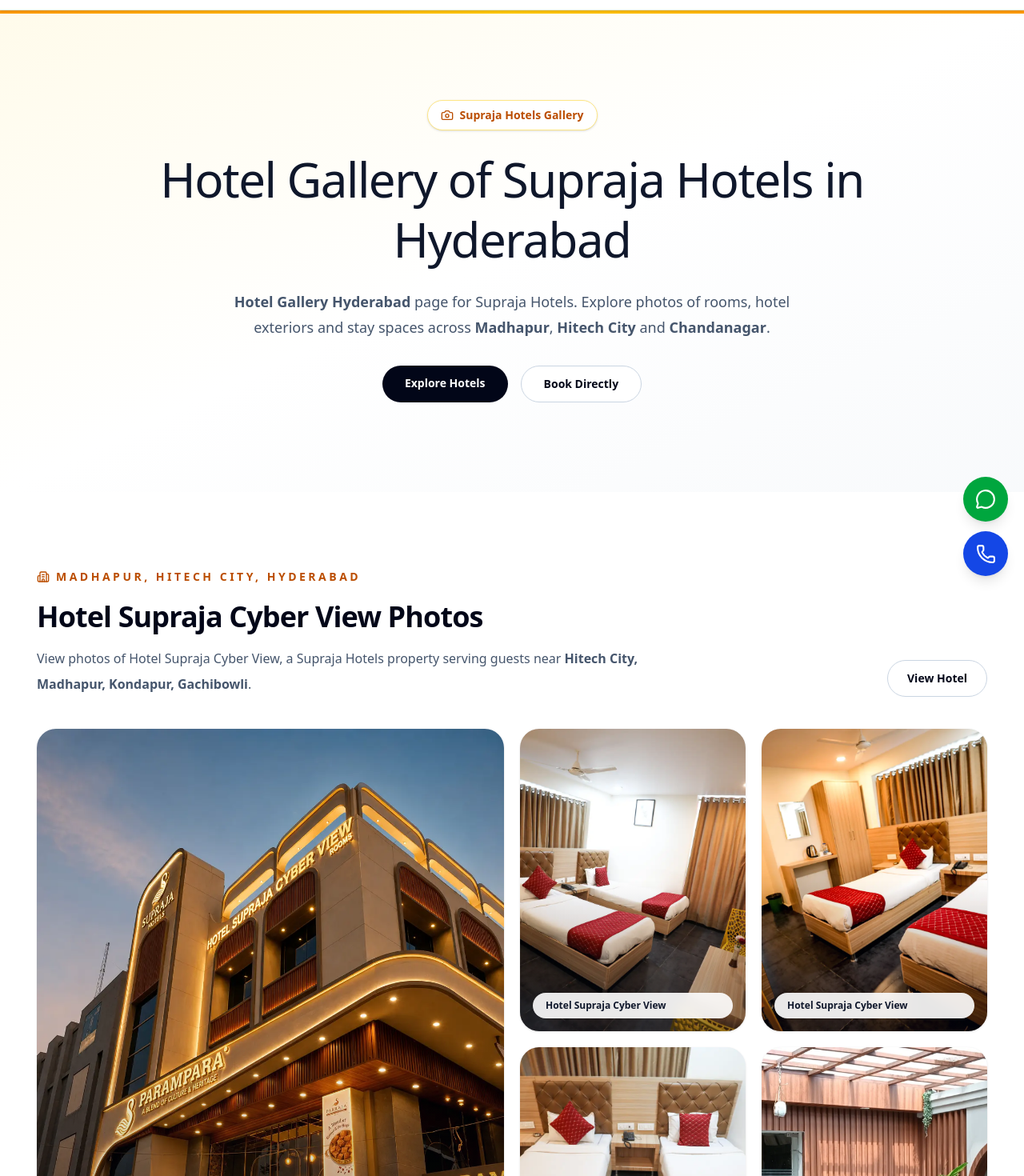
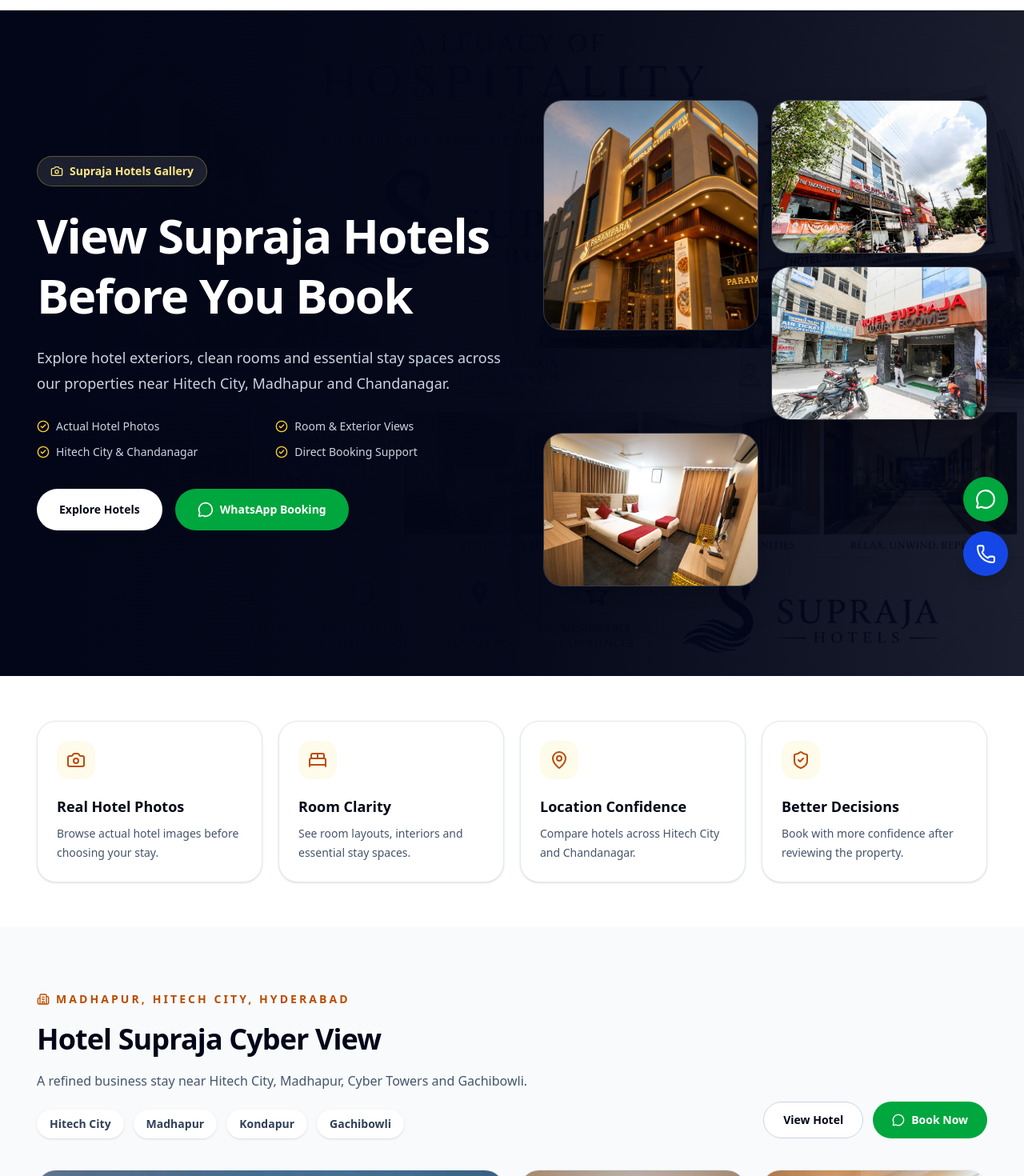
Before and after one commit to suprajahotel-eng/supraja-hotels, a Next.js app: page /gallery in a window 1280 px wide. Shown: the part 60-1530 px from the top of the page at 80% size. Built offline with nearby package versions, Linux system fonts and the light colour scheme.

Commit message:
gallery page ui update

```diff
--- a/app/gallery/page.tsx
+++ b/app/gallery/page.tsx
@@ -1,6 +1,17 @@
 import type { Metadata } from "next";
 import Link from "next/link";
-import { Camera, Building2, MessageCircle, Phone, MapPin } from "lucide-react";
+import {
+  BedDouble,
+  Building2,
+  Camera,
+  CheckCircle2,
+  Eye,
+  MapPin,
+  MessageCircle,
+  Phone,
+  ShieldCheck,
+  Sparkles,
+} from "lucide-react";
 
 import SmartImage from "@/components/SmartImage";
 import { hotels } from "@/data/hotels";
@@ -10,18 +21,16 @@
 export const metadata: Metadata = {
   title: "Hotel Gallery | Supraja Hotels Hyderabad",
   description:
-    "View photos of Supraja Hotels in Hyderabad including rooms, hotel exteriors and stay spaces at Hitech City, Madhapur and Chandanagar.",
+    "View Supraja Hotels photos including rooms, hotel exteriors and stay spaces near Hitech City, Madhapur and Chandanagar.",
   keywords: [
     "Hotel Gallery Hyderabad",
     "Supraja Hotels gallery",
     "hotel photos Hyderabad",
-    "hotels in Hyderabad photos",
     "Hotel Supraja Cyber View photos",
     "Hotel Supraja Residency photos",
     "Hotel Supraja Lodge photos",
     "rooms in Madhapur Hyderabad",
     "rooms in Chandanagar Hyderabad",
-    "hotel images Hyderabad",
   ],
   alternates: {
     canonical: `${siteUrl}/gallery`,
@@ -29,7 +38,7 @@
   openGraph: {
     title: "Hotel Gallery | Supraja Hotels Hyderabad",
     description:
-      "Explore photos of Supraja Hotels in Hyderabad including hotel rooms, exteriors and stay spaces across Madhapur and Chandanagar.",
+      "Explore room photos, hotel exteriors and stay spaces across Supraja Hotels in Hyderabad.",
     url: `${siteUrl}/gallery`,
     siteName: "Supraja Hotels",
     images: [
@@ -52,6 +61,38 @@
   },
 };
 
+const hotelIntro: Record<string, string> = {
+  "supraja-cyber-view":
+    "A refined business stay near Hitech City, Madhapur, Cyber Towers and Gachibowli.",
+  "supraja-residency":
+    "A convenient Chandanagar stay for families, business guests and visitors near BHEL.",
+  "supraja-lodge":
+    "A practical, value-focused hotel with essential comfort near Chandanagar and Miyapur.",
+};
+
+const galleryBenefits = [
+  {
+    icon: Camera,
+    title: "Real Hotel Photos",
+    description: "Browse actual hotel images before choosing your stay.",
+  },
+  {
+    icon: BedDouble,
+    title: "Room Clarity",
+    description: "See room layouts, interiors and essential stay spaces.",
+  },
+  {
+    icon: MapPin,
+    title: "Location Confidence",
+    description: "Compare hotels across Hitech City and Chandanagar.",
+  },
+  {
+    icon: ShieldCheck,
+    title: "Better Decisions",
+    description: "Book with more confidence after reviewing the property.",
+  },
+];
+
 export default function GalleryPage() {
   const gallerySchema = {
     "@context": "https://schema.org",
@@ -60,7 +101,7 @@
     url: `${siteUrl}/gallery`,
     name: "Hotel Gallery | Supraja Hotels Hyderabad",
     description:
-      "Photo gallery of Supraja Hotels in Hyderabad including rooms, exteriors and hotel stay spaces.",
+      "Photo gallery of Supraja Hotels in Hyderabad including rooms, exteriors and stay spaces.",
     isPartOf: {
       "@id": `${siteUrl}#website`,
     },
@@ -75,6 +116,13 @@
     })),
   };
 
+  const heroImages = [
+    hotels[0]?.images.hero,
+    hotels[1]?.images.hero,
+    hotels[2]?.images.hero,
+    hotels[0]?.images.gallery?.[0],
+  ].filter(Boolean);
+
   return (
     <>
       <script
@@ -85,43 +133,116 @@
       />
 
       <main className="bg-white text-slate-900">
-        <section className="relative overflow-hidden bg-gradient-to-br from-amber-50 via-white to-slate-50">
-          <div className="absolute inset-x-0 top-0 h-1 bg-gradient-to-r from-amber-500 via-yellow-400 to-amber-500" />
+        <section className="relative overflow-hidden bg-slate-950 text-white">
+          <div className="absolute inset-0 opacity-25">
+            <SmartImage
+              src="/images/homepage/hero.webp"
+              alt="Supraja Hotels gallery in Hyderabad"
+              fill
+              isHero
+              className="object-cover"
+              sizes="100vw"
+            />
+          </div>
 
-          <div className="container-custom px-4 py-20 lg:py-28">
-            <div className="mx-auto max-w-4xl text-center">
-              <span className="inline-flex items-center rounded-full border border-amber-200 bg-white px-4 py-2 text-sm font-semibold text-amber-700 shadow-sm">
+          <div className="absolute inset-0 bg-gradient-to-r from-slate-950 via-slate-950/95 to-slate-950/60" />
+
+          <div className="container-custom relative grid gap-12 px-4 py-20 lg:grid-cols-[1fr_0.95fr] lg:items-center lg:py-28">
+            <div>
+              <span className="inline-flex items-center rounded-full border border-amber-300/30 bg-white/10 px-4 py-2 text-sm font-semibold text-amber-200">
                 <Camera className="mr-2 h-4 w-4" />
                 Supraja Hotels Gallery
               </span>
 
-              <h1 className="mt-6 max-w-4xl text-4xl font-medium leading-tight tracking-tight md:text-6xl">
-                Hotel Gallery of Supraja Hotels in Hyderabad
+              <h1 className="mt-6 max-w-4xl text-4xl font-bold leading-tight tracking-tight md:text-6xl">
+                View Supraja Hotels Before You Book
               </h1>
 
-              <p className="mx-auto mt-6 max-w-3xl text-lg leading-8 text-slate-600">
-                <strong>Hotel Gallery Hyderabad</strong> page for Supraja
-                Hotels. Explore photos of rooms, hotel exteriors and stay spaces
-                across <strong>Madhapur</strong>, <strong>Hitech City</strong>{" "}
-                and <strong>Chandanagar</strong>.
+              <p className="mt-6 max-w-2xl text-lg leading-8 text-slate-300">
+                Explore hotel exteriors, clean rooms and essential stay spaces
+                across our properties near Hitech City, Madhapur and
+                Chandanagar.
               </p>
 
-              <div className="mt-8 flex flex-wrap justify-center gap-4">
+              <div className="mt-7 grid gap-3 text-sm text-slate-300 sm:grid-cols-2">
+                {[
+                  "Actual Hotel Photos",
+                  "Room & Exterior Views",
+                  "Hitech City & Chandanagar",
+                  "Direct Booking Support",
+                ].map((item) => (
+                  <span key={item} className="flex items-center gap-2">
+                    <CheckCircle2 className="h-4 w-4 text-amber-300" />
+                    {item}
+                  </span>
+                ))}
+              </div>
+
+              <div className="mt-9 flex flex-col gap-4 sm:flex-row">
                 <Link
                   href="/hotels"
-                  className="rounded-full bg-slate-950 px-7 py-3 text-sm font-semibold text-white transition hover:bg-slate-800"
+                  className="inline-flex items-center justify-center rounded-full bg-white px-7 py-4 text-sm font-bold text-slate-950 transition hover:bg-amber-100"
                 >
                   Explore Hotels
                 </Link>
 
-                <Link
-                  href="/contact"
-                  className="rounded-full border border-slate-300 bg-white px-7 py-3 text-sm font-semibold text-slate-950 transition hover:bg-amber-50"
+                <a
+                  href="https://wa.me/919550776161?text=Hi%20Supraja%20Hotels%2C%20I%20viewed%20the%20gallery%20and%20would%20like%20to%20book%20a%20room"
+                  target="_blank"
+                  rel="noopener noreferrer"
+                  className="inline-flex items-center justify-center rounded-full bg-green-600 px-7 py-4 text-sm font-bold text-white transition hover:bg-green-700"
                 >
-                  Book Directly
-                </Link>
+                  <MessageCircle className="mr-2 h-5 w-5" />
+                  WhatsApp Booking
+                </a>
               </div>
             </div>
+
+            <div className="grid grid-cols-2 gap-4">
+              {heroImages.map((image, index) => (
+                <div
+                  key={`${image}-${index}`}
+                  className={`relative overflow-hidden rounded-3xl border border-white/10 bg-white/10 shadow-2xl ${
+                    index === 0 ? "h-72" : "h-48"
+                  } ${index === 0 ? "row-span-2" : ""}`}
+                >
+                  <SmartImage
+                    src={image}
+                    alt={`Supraja Hotels gallery image ${index + 1}`}
+                    fill
+                    className="object-cover"
+                    sizes="(max-width: 1024px) 50vw, 25vw"
+                  />
+                </div>
+              ))}
+            </div>
+          </div>
+        </section>
+
+        <section className="container-custom px-4 py-14">
+          <div className="grid gap-5 md:grid-cols-4">
+            {galleryBenefits.map((benefit) => {
+              const Icon = benefit.icon;
+
+              return (
+                <div
+                  key={benefit.title}
+                  className="rounded-3xl border border-slate-200 bg-white p-6 shadow-sm"
+                >
+                  <div className="flex h-12 w-12 items-center justify-center rounded-2xl bg-amber-50 text-amber-700">
+                    <Icon className="h-6 w-6" />
+                  </div>
+
+                  <h2 className="mt-5 text-lg font-bold text-slate-950">
+                    {benefit.title}
+                  </h2>
+
+                  <p className="mt-2 text-sm leading-6 text-slate-600">
+                    {benefit.description}
+                  </p>
+                </div>
+              );
+            })}
           </div>
         </section>
 
@@ -131,184 +252,229 @@
           return (
             <section
               key={hotel.slug}
-              className={hotelIndex % 2 === 0 ? "bg-white" : "bg-slate-50"}
+              className={hotelIndex % 2 === 0 ? "bg-slate-50" : "bg-white"}
             >
-              <div className="container-custom px-4 py-16 lg:py-24">
-                <div className="mb-10 flex flex-col gap-4 md:flex-row md:items-end md:justify-between">
+              <div className="container-custom px-4 py-16 lg:py-20">
+                <div className="mb-10 grid gap-8 lg:grid-cols-[1fr_auto] lg:items-end">
                   <div>
-                    <span className="inline-flex items-center text-sm font-bold uppercase tracking-[0.25em] text-amber-700">
+                    <span className="inline-flex items-center text-sm font-bold uppercase tracking-[0.22em] text-amber-700">
                       <Building2 className="mr-2 h-4 w-4" />
                       {hotel.location}
                     </span>
 
                     <h2 className="mt-4 text-3xl font-bold tracking-tight text-slate-950 sm:text-4xl">
-                      {hotel.name} Photos
+                      {hotel.name}
                     </h2>
 
                     <p className="mt-4 max-w-3xl leading-8 text-slate-600">
-                      View photos of {hotel.name}, a Supraja Hotels property
-                      serving guests near{" "}
-                      <strong>
-                        {hotel.seo.targetLocations.slice(0, 4).join(", ")}
-                      </strong>
-                      .
+                      {hotelIntro[hotel.slug] || hotel.shortDescription}
                     </p>
+
+                    <div className="mt-5 flex flex-wrap gap-3">
+                      {hotel.seo.targetLocations.slice(0, 4).map((location) => (
+                        <span
+                          key={location}
+                          className="rounded-full bg-white px-4 py-2 text-sm font-semibold text-slate-700 shadow-sm"
+                        >
+                          {location}
+                        </span>
+                      ))}
+                    </div>
                   </div>
 
+                  <div className="flex gap-3">
                     <Link
                       href={`/hotels/${hotel.slug}`}
-                    className="inline-flex w-fit items-center justify-center rounded-full border border-slate-300 bg-white px-6 py-3 text-sm font-semibold text-slate-950 transition hover:border-amber-300 hover:bg-amber-50"
+                      className="inline-flex items-center justify-center rounded-full border border-slate-300 bg-white px-6 py-3 text-sm font-bold text-slate-950 transition hover:border-blue-700 hover:bg-blue-700 hover:text-white"
                     >
                       View Hotel
                     </Link>
+
+                    <a
+                      href={`https://wa.me/91${hotel.whatsapp}?text=Hi%20I%20would%20like%20to%20book%20a%20room%20at%20${encodeURIComponent(
+                        hotel.name
+                      )}`}
+                      target="_blank"
+                      rel="noopener noreferrer"
+                      className="hidden items-center justify-center rounded-full bg-green-600 px-6 py-3 text-sm font-bold text-white transition hover:bg-green-700 sm:inline-flex"
+                    >
+                      <MessageCircle className="mr-2 h-4 w-4" />
+                      Book Now
+                    </a>
+                  </div>
                 </div>
 
                 <div className="grid gap-5 sm:grid-cols-2 lg:grid-cols-4">
-                  {allImages.map((image, index) => (
+                  {allImages.map((image, index) => {
+                    const isFeature = index === 0;
+                    const label =
+                      index === 0
+                        ? "Exterior View"
+                        : index === 1
+                        ? "Room View"
+                        : index === 2
+                        ? "Stay Space"
+                        : index === 3
+                        ? "Room Interior"
+                        : index === 4
+                        ? "Hotel Facility"
+                        : "Guest Space";
+
+                    return (
                       <div
                         key={`${hotel.slug}-${image}-${index}`}
-                      className={`group relative overflow-hidden rounded-3xl bg-slate-100 shadow-sm ${
-                        index === 0 ? "sm:col-span-2 sm:row-span-2" : ""
+                        className={`group relative overflow-hidden rounded-3xl bg-slate-100 shadow-sm ring-1 ring-slate-200/70 ${
+                          isFeature ? "sm:col-span-2 sm:row-span-2" : ""
                         }`}
                       >
                         <SmartImage
                           src={image}
-                        alt={`${hotel.name} hotel photo ${index + 1} in ${
-                          hotel.location
-                        }`}
-                        width={900}
-                        height={700}
+                          alt={`${hotel.name} ${label} in ${hotel.location}`}
+                          width={1000}
+                          height={800}
                           className={`h-full w-full object-cover transition duration-500 group-hover:scale-105 ${
-                          index === 0 ? "min-h-[380px]" : "min-h-[260px]"
+                            isFeature ? "min-h-[430px]" : "min-h-[270px]"
                           }`}
                         />
 
-                      <div className="absolute inset-0 bg-gradient-to-t from-slate-950/50 via-transparent to-transparent opacity-80" />
+                        <div className="absolute inset-0 bg-gradient-to-t from-slate-950/70 via-transparent to-transparent" />
 
-                      <div className="absolute bottom-4 left-4 right-4">
-                        <p className="rounded-full bg-white/90 px-4 py-2 text-xs font-semibold text-slate-900 backdrop-blur">
-                          {hotel.name}
+                        <div className="absolute bottom-4 left-4 right-4 flex items-center justify-between gap-3">
+                          <p className="rounded-full bg-white/95 px-4 py-2 text-xs font-bold text-slate-900 shadow backdrop-blur">
+                            {label}
                           </p>
+
+                          <span className="hidden rounded-full bg-slate-950/70 px-3 py-2 text-xs font-semibold text-white backdrop-blur sm:inline-flex">
+                            <Eye className="mr-1 h-3.5 w-3.5" />
+                            View
+                          </span>
                         </div>
                       </div>
-                  ))}
+                    );
+                  })}
                 </div>
               </div>
             </section>
           );
         })}
 
-        <section className="bg-white px-4 py-16 lg:py-24">
+        <section className="bg-white px-4 py-16 lg:py-20">
           <div className="container-custom">
-            <div className="grid gap-10 lg:grid-cols-2 lg:items-start">
+            <div className="grid gap-10 lg:grid-cols-[1fr_0.9fr] lg:items-start">
               <div>
-                <h2 className="text-3xl font-bold tracking-tight text-slate-950 sm:text-4xl">
-                  Hotel Photos Before Booking in Hyderabad
+                <p className="font-semibold uppercase tracking-[0.22em] text-amber-600">
+                  Before Booking
+                </p>
+
+                <h2 className="mt-3 text-3xl font-bold tracking-tight text-slate-950 sm:text-4xl">
+                  See What Awaits You
                 </h2>
 
-                <p className="mt-5 leading-8 text-slate-600">
-                  Hotel photos help guests understand room quality, hotel
-                  surroundings and stay spaces before making a booking decision.
-                  Supraja Hotels shares gallery images for guests comparing{" "}
-                  <strong>hotels in Hyderabad photos</strong>,{" "}
-                  <strong>rooms in Madhapur Hyderabad</strong> and{" "}
-                  <strong>rooms in Chandanagar Hyderabad</strong>.
+                <p className="mt-5 max-w-3xl leading-8 text-slate-600">
+                  Review authentic hotel photos before choosing your preferred
+                  Supraja Hotel. Compare rooms, exteriors and key spaces across
+                  our Hyderabad properties, then contact our team for direct
+                  room availability.
                 </p>
 
-                <p className="mt-5 leading-8 text-slate-600">
-                  Guests can use this gallery to review Hotel Supraja Cyber
-                  View, Hotel Supraja Residency and Hotel Supraja Lodge before
-                  contacting the hotel team for direct room availability.
-                </p>
+                <div className="mt-8 grid gap-4 sm:grid-cols-2">
+                  {[
+                    "Room photos before booking",
+                    "Exterior and location views",
+                    "Useful for family stays",
+                    "Helpful for corporate guests",
+                  ].map((item) => (
+                    <div
+                      key={item}
+                      className="flex items-center gap-3 rounded-2xl bg-slate-50 p-4"
+                    >
+                      <CheckCircle2 className="h-5 w-5 text-green-600" />
+                      <span className="font-semibold text-slate-800">
+                        {item}
+                      </span>
+                    </div>
+                  ))}
+                </div>
               </div>
 
-              <div className="rounded-3xl border border-slate-200 bg-slate-50 p-7">
+              <div className="rounded-[2rem] border border-amber-200 bg-slate-50 p-8 shadow-xl">
+                <div className="flex items-center gap-4">
+                  <div className="flex h-14 w-14 items-center justify-center rounded-2xl bg-amber-50 text-amber-700">
+                    <Sparkles className="h-7 w-7" />
+                  </div>
+
+                  <div>
                     <h3 className="text-2xl font-bold text-slate-950">
                       Useful Gallery Links
                     </h3>
+                    <p className="mt-1 text-sm text-slate-600">
+                      Helpful pages for quick booking decisions.
+                    </p>
+                  </div>
+                </div>
 
-                <div className="mt-5 grid gap-4 text-sm">
+                <div className="mt-6 grid gap-4">
+                  {[
+                    { label: "Explore Supraja Hotels", href: "/hotels" },
+                    { label: "View Hotel Offers", href: "/offers" },
+                    { label: "Learn About Supraja Hotels", href: "/about" },
+                    { label: "Contact Booking Team", href: "/contact" },
+                  ].map((link) => (
                     <Link
-                    href="/hotels"
-                    className="text-blue-700 hover:underline"
+                      key={link.href}
+                      href={link.href}
+                      className="rounded-2xl border border-slate-200 bg-white p-5 font-bold text-slate-800 transition hover:border-blue-700 hover:bg-blue-50 hover:text-blue-800"
                     >
-                    Explore all Supraja Hotels
+                      {link.label}
                     </Link>
-
-                  <Link
-                    href="/offers"
-                    className="text-blue-700 hover:underline"
-                  >
-                    View hotel offers
-                  </Link>
-
-                  <Link
-                    href="/about"
-                    className="text-blue-700 hover:underline"
-                  >
-                    Learn about Supraja Hotels
-                  </Link>
-
-                  <Link
-                    href="/contact"
-                    className="text-blue-700 hover:underline"
-                  >
-                    Contact booking team
-                  </Link>
-
-                  <a
-                    href="https://www.telanganatourism.gov.in/"
-                    target="_blank"
-                    rel="noopener noreferrer"
-                    className="text-blue-700 hover:underline"
-                  >
-                    Telangana Tourism
-                  </a>
-
-                  <a
-                    href="https://tourism.gov.in/"
-                    target="_blank"
-                    rel="noopener noreferrer"
-                    className="text-blue-700 hover:underline"
-                  >
-                    India Tourism
-                  </a>
+                  ))}
                 </div>
               </div>
             </div>
           </div>
         </section>
 
-        <section className="container-custom px-4 py-16 lg:py-24">
-          <div className="rounded-[2rem] bg-slate-950 p-8 text-center text-white shadow-2xl sm:p-12">
+        <section className="container-custom px-4 pb-16 lg:pb-24">
+          <div className="relative overflow-hidden rounded-[2rem] bg-slate-950 p-8 text-center text-white shadow-2xl sm:p-12">
+            <div className="absolute inset-0 opacity-20">
+              <SmartImage
+                src="/images/homepage/hero.webp"
+                alt="Book Supraja Hotels after viewing gallery"
+                fill
+                className="object-cover"
+                sizes="100vw"
+              />
+            </div>
+
+            <div className="relative">
               <h2 className="text-3xl font-bold tracking-tight sm:text-4xl">
-              Like What You See?
+                Ready to Reserve Your Room?
               </h2>
 
               <p className="mx-auto mt-5 max-w-2xl text-base leading-8 text-slate-300">
-              Contact Supraja Hotels directly for room availability, current
-              offers, corporate stays and group booking support after reviewing
-              our hotel gallery.
+                Call or WhatsApp Supraja Hotels for today&apos;s availability,
+                direct rates and quick booking assistance.
               </p>
 
               <div className="mt-8 flex flex-col justify-center gap-4 sm:flex-row">
-              <Link
+                <a
                   href="tel:+919550776161"
                   className="inline-flex items-center justify-center rounded-full bg-white px-7 py-4 text-sm font-bold text-slate-950 transition hover:bg-amber-100"
                 >
                   <Phone className="mr-2 h-5 w-5" />
                   Call 9550776161
-              </Link>
+                </a>
 
-              <Link
+                <a
                   href="https://wa.me/919550776161?text=Hi%20Supraja%20Hotels%2C%20I%20viewed%20the%20gallery%20and%20would%20like%20to%20book%20a%20room"
                   target="_blank"
                   rel="noopener noreferrer"
-                className="inline-flex items-center justify-center rounded-full border border-white/30 px-7 py-4 text-sm font-bold text-white transition hover:bg-white/10"
+                  className="inline-flex items-center justify-center rounded-full bg-green-600 px-7 py-4 text-sm font-bold text-white transition hover:bg-green-700"
                 >
                   <MessageCircle className="mr-2 h-5 w-5" />
                   WhatsApp Booking
-              </Link>
+                </a>
+              </div>
             </div>
           </div>
         </section>
```
Lines whose indentation alone changed are shown as unchanged.
